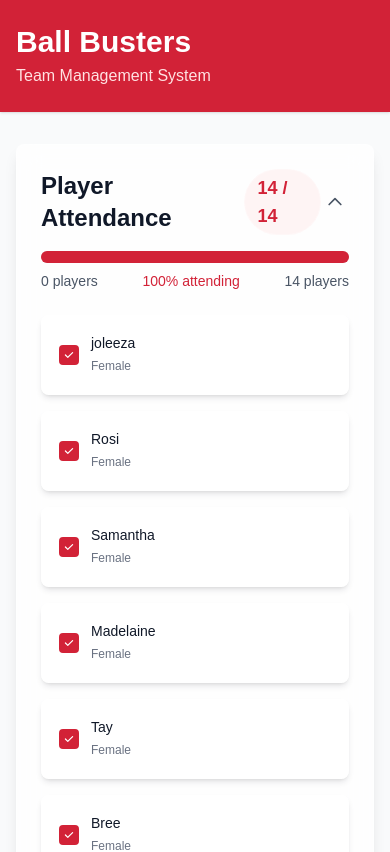
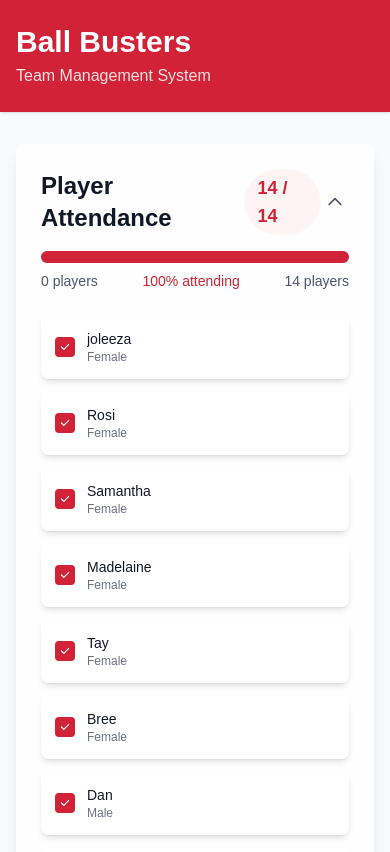
Before and after one commit to BradleyExton/ball-busters, a Next.js app: page / in a window 390 px wide. Shown: the top 852 px of the page. Built offline with nearby package versions, Linux system fonts and the light colour scheme.

Commit message:
Fix mobile

```diff
--- a/app/AttendanceForm/index.tsx
+++ b/app/AttendanceForm/index.tsx
@@ -84,13 +84,13 @@ export default function AttendanceForm({
             isExpanded ? "translate-y-0" : "-translate-y-4"
           }`}
         >
-          <div className="grid grid-cols-1 sm:grid-cols-2 lg:grid-cols-3 xl:grid-cols-4 gap-4">
+          <div className="grid grid-cols-1 sm:grid-cols-2 lg:grid-cols-3 xl:grid-cols-4 gap-3 sm:gap-4">
             {players.map((player) => (
               <label
                 key={player.name}
-                className="group flex items-center space-x-3 cursor-pointer p-4 rounded-lg border-2 border-white/30 hover:border-[#D22237]/60 transition-all duration-200 bg-white/40 backdrop-blur-sm hover:bg-red-50/60 shadow-md"
+                className="group flex items-center space-x-3 cursor-pointer p-3 sm:p-4 rounded-lg border-2 border-white/30 hover:border-[#D22237]/60 transition-all duration-200 bg-white/40 backdrop-blur-sm hover:bg-red-50/60 shadow-md min-w-0"
               >
-                <div className="relative">
+                <div className="relative flex-shrink-0">
                   <input
                     type="checkbox"
                     checked={attendingPlayers.includes(player.name)}
@@ -121,11 +121,11 @@ export default function AttendanceForm({
                     )}
                   </div>
                 </div>
-                <div className="flex-1">
-                  <span className="text-sm font-medium text-gray-900 block">
+                <div className="flex-1 min-w-0">
+                  <span className="text-sm font-medium text-gray-900 block truncate">
                     {player.name}
                   </span>
-                  <span className="text-xs text-gray-500">
+                  <span className="text-xs text-gray-500 truncate block">
                     {player.gender === "MALE" ? "Male" : "Female"}
                   </span>
                 </div>
```
